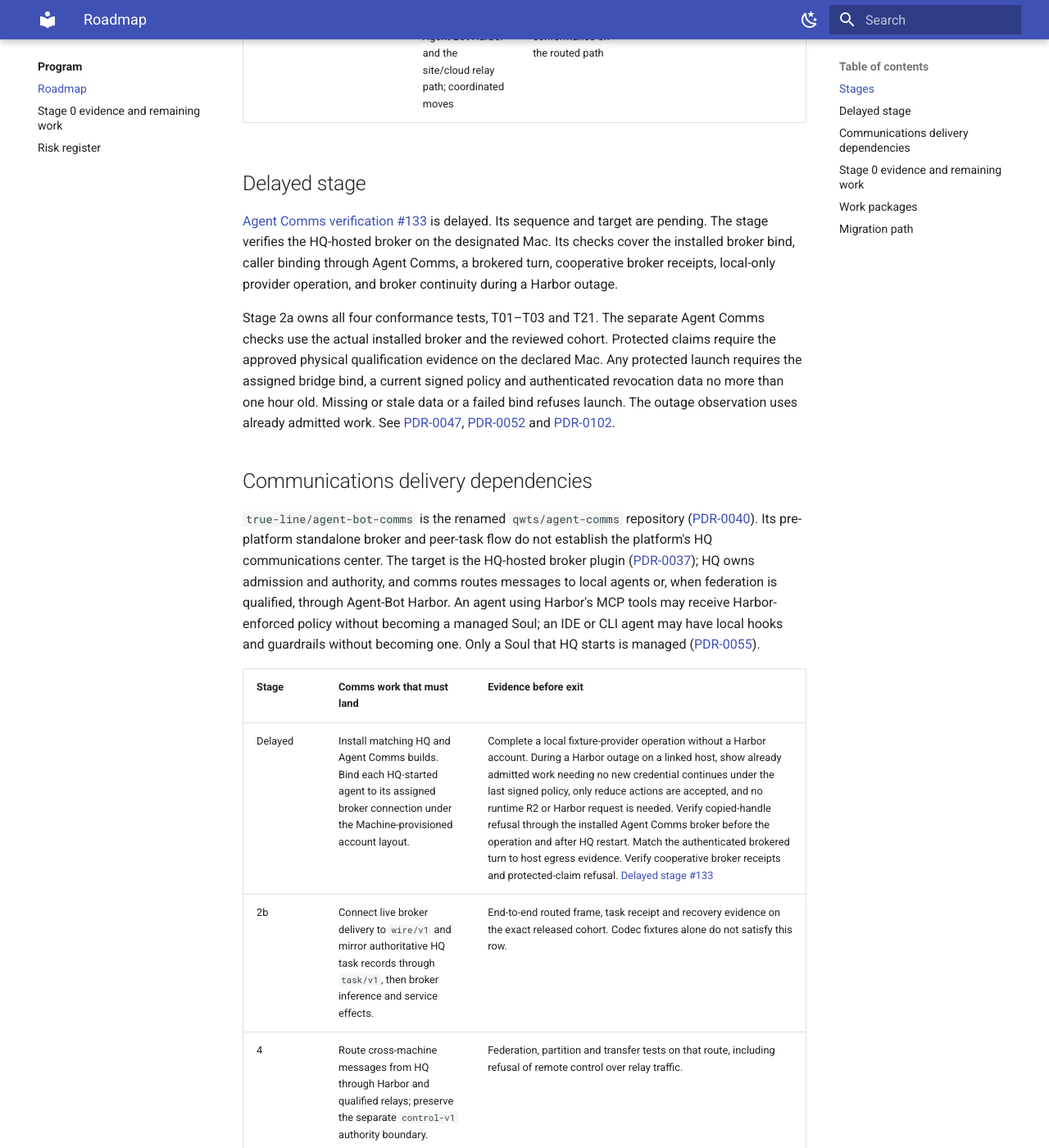
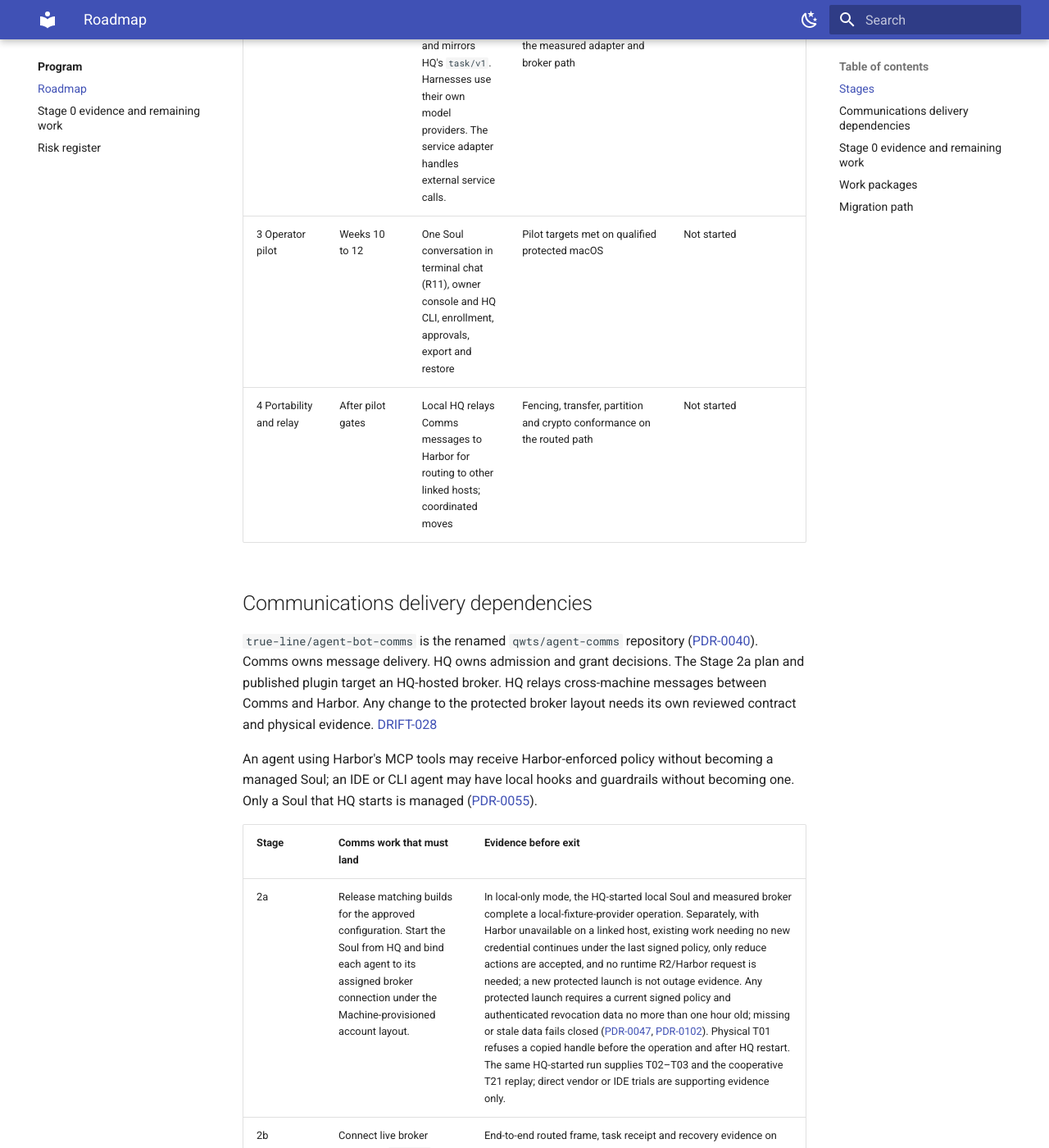
Before and after one commit to true-line/agent-bot-platform, an MkDocs documentation site: the page built from docs/10-program/roadmap.md, in a window 1280 px wide and 1400 px high, scrolled down 1639 px. Shown: the whole window at 82% size. Built offline with MkDocs 1.6.1 and Material for MkDocs 9.7.7, drawn with Linux system fonts in a browser that asks for light colours; some of the changed text lies outside the part shown.

Commit message:
Preserve current runtime architecture and specify the outstanding broker observations
Agent-Bot-Write: ghw_36fe06e1f9240b26
Agent-Bot-Session: f601b21bf418

```diff
--- a/docs/03-architecture/trust-domains-and-profiles.md
+++ b/docs/03-architecture/trust-domains-and-profiles.md
@@ -15,9 +15,10 @@ one you got.
 ## The core rule
 
 **Access is enforced by the host**, because harness and agent shell may
-share a trust domain. HQ is the enforcement point: a trusted supervisor
-admits runtimes; a broker mediates protected operations outside the
-agent shell's trust domain. If containment cannot be guaranteed, the Soul
+share a trust domain. HQ admits a managed Soul through its runner. Host containment and the broker
+for protected effects operate outside the agent shell's trust domain. Agent
+networking and communications policy are outside HQ's control. The existing
+protected broker layout requires [reconciliation](../00-governance/drift-register.md#drift-028-soul-traffic-and-the-hq-service-account). If containment cannot be guaranteed, the Soul
 **runs unenforced and says so** — unenforceable profiles are refused or
 reported, never silently downgraded.
 
@@ -30,7 +31,7 @@ HQ and the admin sandbox are separate trust domains. HQ requests privileged key
 Under a qualified protected profile, every protected
 operation is brokered *and* containment is enforced:
 
-- HQ-controlled launch of every agent runtime
+- HQ-authorized Soul start and supervised harness launch in separate runtime accounts
 - per-member principals
 - protected connection binding
 - caller-bound handles
@@ -42,12 +43,12 @@ member. How per-member principals and private state are provided under
 it, and whether a shared harness account can earn `protected`, are
 unspecified.
 
-Protected qualification requires T01–T03 on the declared macOS pilot host plus the cooperative T21 refusal check. The [roadmap](../10-program/roadmap.md#stages) assigns all four tests to Stage 2a and tracks installed Agent Comms verification under Delayed.
+Stage 2a requires protected T01–T03 on the declared macOS pilot host plus the cooperative T21 refusal check. The [roadmap](../10-program/roadmap.md#delayed-stage) tracks the installed Agent Comms evidence for those gates.
 
 ## What "cooperative" honestly means
 
 Under the cooperative profile, agents **share a trust domain**. Every feature still
-works — tasks, receipts, brokered inference, budgets, recovery — but a
+works — tasks, receipts, model calls through each harness’s provider, budgets, recovery — but a
 prompt-injected specialist could read the lead's files or reach a
 provider directly. Cooperative is *reported*: every receipt and the
 console say "cooperative" (R8, T21), and any protected claim is refused.
--- a/docs/07-verification/test-strategy.md
+++ b/docs/07-verification/test-strategy.md
@@ -23,23 +23,29 @@ How the platform proves it meets its requirements, from contract fixtures to the
 
 ## Entry and exit by stage
 
-A stage exits when its required evidence and that of preceding stages pass on the exact supported host and adapter versions (S6 section 14). The first pilot and any protected claim require full protected qualification. Blocked or unenforced observations can support development profiles only.
+A stage exits only when every test gated at or before it passes on the exact supported host and adapter versions (S6 section 14). "Blocked or reported as unenforced" passes a weaker development profile, never the protected one.
 
 | Stage | Exit evidence (S6 section 13) | Tests |
 |---|---|---|
 | 0 Contract baseline | Shared fixtures validate in both runtime and broker | T14 |
 | 1 Local vertical slice | One task completes with scoped proposals and one final commitment | T04, T05, T20 |
-| 2a Member isolation | Caller binding, Machine signing custody and host egress denial under protected enforcement, plus cooperative profile honesty | T01, T02, T03, T21 |
+| 2a Member isolation | Caller binding, Machine signing custody and host egress denial on the designated Mac under protected enforcement, plus cooperative profile honesty | T01, T02, T03, T21 |
 | 2b Brokered adapters | Unknown effects reconcile without blind replay | T06 to T11, T17 to T19, T23, T25, T26 |
-| 3 Operator pilot | Pilot tasks meet functional and operational targets on qualified hosts | T16, T22, T24, T27 to T30 |
+| 3 Operator pilot | Pilot tasks meet functional and operational targets | T16, T22, T24, T27 to T30 |
 | 4 Portability and relay | Fencing, transfer, partition and cryptographic conformance | T12, T13, T15 |
 
-Stage 1 acceptance requires T04, T05 and T20 to demonstrate their required semantic observations under `managed-cooperative`; a blocked, skipped or reported-as-unenforced observation is not a pass. That evidence qualifies task-source authority, deduplication and proposal/finalization semantics only and makes no protected-host containment claim. Protected qualification requires T01 to T03 under the protected profile on the designated Mac. T21 uses the cooperative profile and passes when every receipt names cooperative and protected claims are refused with `profile_insufficient`. A protected release claim requires the exact-cohort cumulative result. This clarification does not resolve the `managed-*` naming conflict recorded in [DRIFT-018](../00-governance/drift-register.md#drift-018-profile-values-say-managed-for-souls-hq-does-not-start).
+Stage 1 acceptance requires T04, T05 and T20 to demonstrate their required semantic observations under `managed-cooperative`; a blocked, skipped or reported-as-unenforced observation is not a pass. That evidence qualifies task-source authority, deduplication and proposal/finalization semantics only and makes no protected-host containment claim. Stage 2a's protected-label gate remains separate: T01 to T03 pass under `managed-protected`, while T21 is the negative honesty check run under `managed-cooperative` and passes only when receipts name cooperative and every protected claim is refused with `profile_insufficient`. Together T01 to T03 and T21 gate a protected claim. A later release claiming `managed-protected` still follows the exact-cohort cumulative gate above; this Stage 1 cooperative result is not protected evidence. This clarification does not resolve the `managed-*` naming conflict recorded in [DRIFT-018](../00-governance/drift-register.md#drift-018-profile-values-say-managed-for-souls-hq-does-not-start).
 
-**Delayed — Agent Comms verification.** The installed broker bind, caller
-binding through Agent Comms, brokered turn, and cooperative broker receipts are
-tracked in the [delayed stage](../10-program/roadmap.md#delayed-stage). Roadmap
-placement is pending. Stage 2a retains T01–T03 and T21.
+The [delayed Agent Comms run](../10-program/roadmap.md#delayed-stage) supplies
+integration evidence for Stage 2a on the exact installed cohort. For T01,
+present another agent’s copied handle to the broker and verify refusal before
+the protected operation. Repeat after HQ restart. For T21, replay the protected
+suite under the cooperative profile, verify every receipt names cooperative
+and verify each protected claim is refused with `profile_insufficient`.
+Link those results from [#133](https://github.com/true-line/agent-bot-platform/issues/133)
+to [#68](https://github.com/true-line/agent-bot-platform/issues/68).
+Scheduling an observation under #133 keeps its Stage 2a test open until the
+designated Mac supplies that observation.
 
 The full specification of each test is in the [conformance catalog](conformance-catalog.md); its requirement coverage is in the [traceability matrix](../02-requirements/traceability-matrix.md).
 
@@ -53,4 +59,4 @@ Every result names the definition revision, policy digest, dependency versions,
 
 ## Environments
 
-Protected macOS qualifies first. Linux and Windows qualify separately. Each result applies to its declared host and configuration. [Host priority](../04-decisions/PDR-0085-macos-first-protected-pilot.md) Stages 1 and 2 may use deterministic simulators for providers and services (S6 section 2); the pilot must use approved real adapters.
+Stage 2a qualifies protected macOS first. Linux and Windows qualify separately. Each result applies to its declared host and configuration. [Host priority](../04-decisions/PDR-0085-macos-first-protected-pilot.md) Stages 1 and 2 may use deterministic simulators for providers and services (S6 section 2); the pilot must use approved real adapters.
--- a/docs/10-program/roadmap.md
+++ b/docs/10-program/roadmap.md
@@ -15,40 +15,21 @@ Stages exit on evidence. S6 estimates the dates. [PDR-0085](../04-decisions/PDR-
 | Stage | Planning range | Deliverable | Exit evidence | Recorded state |
 |---|---|---|---|---|
 | 0 Contract baseline | Weeks 1 to 2 | Glossary, schemas, fixtures, threat model, compatibility inventory, traceability | Shared fixtures validate in runtime and broker (T14) | The owner confirmed exit by approving [closeout PR #79](https://github.com/true-line/agent-bot-platform/pull/79), which closed [#66](https://github.com/true-line/agent-bot-platform/issues/66). See [evidence](#stage-0-evidence-and-remaining-work). |
-| 1 Local vertical slice | Weeks 3 to 5 | One Soul, two members, local admission, task ledger, fake adapters | One task completes with scoped proposals and one final commitment | Exit evidence complete 2026-11-17; approval of [#67](https://github.com/true-line/agent-bot-platform/issues/67) confirms exit. T04/T05/T20 passed under `managed-cooperative` ([soul-conformance PR #7](https://github.com/true-line/soul-conformance/pull/7)). [PR #10](https://github.com/true-line/soul-conformance/pull/10) [post-merge CI](https://github.com/true-line/soul-conformance/actions/runs/44104254218) passed 31 tests and `hello.soul` against the pinned runtime and real HQ. Clean reports: [artifact 14336598815](https://github.com/true-line/soul-conformance/actions/runs/44104254218/artifacts/14336598815), ZIP SHA-256 `3449cc028f36a3653de16d1fd23346df65138d31bfe0fb1fb2bc0a1fa0baeeed`. The result qualifies the cooperative profile. Protected qualification requires additional physical evidence. |
-| 2a Member isolation | Weeks 6 to 7 | HQ-controlled local launch and account isolation, Machine signing custody, host egress enforcement and cooperative refusal | On the declared Mac, pass T01 caller binding, T02 key custody and no fallback, and T03 direct egress denial under protected enforcement. Pass T21 under cooperative enforcement. | In progress ([#68](https://github.com/true-line/agent-bot-platform/issues/68)) |
-| 2b Brokered adapters | Weeks 8 to 9 | HQ-hosted comms routes live `wire/v1` and mirrors HQ's `task/v1`; brokered inference and service adapter, budgets, recovery, reconciliation | Unknown effects reconcile without blind replay through the live HQ broker | Not started |
-| 3 Operator pilot | Weeks 10 to 12 | Minimal owner console and HQ CLI, enrollment, approvals, export and restore | Pilot targets met on qualified protected macOS | Not started |
-| 4 Portability and relay | After pilot gates | HQ routes cross-machine agent traffic through Agent-Bot Harbor and the site/cloud relay path; coordinated moves | Fencing, transfer, partition and crypto conformance on the routed path | Not started |
-
-## Delayed stage
-
-[Agent Comms verification #133](https://github.com/true-line/agent-bot-platform/issues/133)
-is delayed. Its sequence and target are pending. The stage verifies the HQ-hosted
-broker on the designated Mac. Its checks cover the installed broker bind,
-caller binding through Agent Comms, a brokered turn, cooperative broker
-receipts, local-only provider operation, and broker continuity during a
-Harbor outage.
-
-Stage 2a owns all four conformance tests, T01–T03 and T21. The separate
-Agent Comms checks use the actual installed broker and the reviewed cohort.
-Protected claims require the approved physical qualification evidence on
-the declared Mac. Any protected launch requires the assigned bridge bind, a current signed policy
-and authenticated revocation data no more than one hour old. Missing or stale
-data or a failed bind refuses launch. The outage observation uses already
-admitted work. See [PDR-0047](../04-decisions/PDR-0047-harbor-is-the-control-plane-of-a-linked-machine.md),
-[PDR-0052](../04-decisions/PDR-0052-process-isolation-for-harness-egress.md)
-and [PDR-0102](../04-decisions/PDR-0102-protected-adapter-qualification.md).
+| 1 Local vertical slice | Weeks 3 to 5 | One Soul, two members, local admission, task ledger, fake adapters | One task completes with scoped proposals and one final commitment | Exit evidence complete 2026-11-17; approval of [#67](https://github.com/true-line/agent-bot-platform/issues/67) confirms exit. T04/T05/T20 passed under `managed-cooperative` ([soul-conformance PR #7](https://github.com/true-line/soul-conformance/pull/7)). [PR #10](https://github.com/true-line/soul-conformance/pull/10) [post-merge CI](https://github.com/true-line/soul-conformance/actions/runs/44104254218) passed 31 tests and `hello.soul` against the pinned runtime and real HQ. Clean reports: [artifact 14336598815](https://github.com/true-line/soul-conformance/actions/runs/44104254218/artifacts/14336598815), ZIP SHA-256 `3449cc028f36a3653de16d1fd23346df65138d31bfe0fb1fb2bc0a1fa0baeeed`. Cooperative only; Stage 2a retains the protected-host gate. |
+| 2a Member isolation | Weeks 6 to 7 | HQ starts the separate Soul runner. Qualify macOS caller binding, isolation, key custody and host egress controls on the measured path. | In local-only mode (no Harbor account), an HQ-started Soul completes a local-fixture-provider operation on the qualified path. Separately, with Harbor unavailable on a linked host, existing work that needs no new credential continues under the last signed policy, only reduce actions are accepted, and no runtime R2/Harbor request is needed; do not count a new protected launch as outage evidence. Any protected launch still requires a current signed policy and authenticated revocation snapshot no more than one hour old; missing or stale revocation data fails closed ([PDR-0047](../04-decisions/PDR-0047-harbor-is-the-control-plane-of-a-linked-machine.md), [PDR-0102](../04-decisions/PDR-0102-protected-adapter-qualification.md)). On the declared Mac, the HQ-started run passes T01–T03 protected and T21 cooperative on the exact approved broker path. | In progress ([#68](https://github.com/true-line/agent-bot-platform/issues/68)); HQ Soul-start and macOS qualification pending. |
+| 2b Brokered adapters | Weeks 8 to 9 | Comms routes live `wire/v1` and mirrors HQ's `task/v1`. Harnesses use their own model providers. The service adapter handles external service calls. | Unknown effects reconcile without blind replay through the measured adapter and broker path | Not started |
+| 3 Operator pilot | Weeks 10 to 12 | One Soul conversation in terminal chat (R11), owner console and HQ CLI, enrollment, approvals, export and restore | Pilot targets met on qualified protected macOS | Not started |
+| 4 Portability and relay | After pilot gates | Local HQ relays Comms messages to Harbor for routing to other linked hosts; coordinated moves | Fencing, transfer, partition and crypto conformance on the routed path | Not started |
 
 ## Communications delivery dependencies
 
 `true-line/agent-bot-comms` is the renamed `qwts/agent-comms` repository
 ([PDR-0040](../04-decisions/PDR-0040-repository-renames-and-transfers-to-true-line.md)).
-Its pre-platform standalone broker and peer-task flow do not establish the
-platform's HQ communications center. The target is the HQ-hosted broker plugin
-([PDR-0037](../04-decisions/PDR-0037-agent-bot-executables-are-daemon-plugins-behind-a-shim.md));
-HQ owns admission and authority, and comms routes messages to local agents or,
-when federation is qualified, through Agent-Bot Harbor. An agent using Harbor's
+Comms owns message delivery. HQ owns admission and grant decisions. The Stage 2a
+plan and published plugin target an HQ-hosted broker. HQ relays cross-machine messages between Comms and Harbor. Any change to the
+protected broker layout needs its own reviewed contract and physical evidence. [DRIFT-028](../00-governance/drift-register.md#drift-028-soul-traffic-and-the-hq-service-account)
+
+An agent using Harbor's
 MCP tools may receive Harbor-enforced policy without becoming a managed Soul;
 an IDE or CLI agent may have local hooks and guardrails without becoming one.
 Only a Soul that HQ starts is managed
@@ -56,15 +37,16 @@ Only a Soul that HQ starts is managed
 
 | Stage | Comms work that must land | Evidence before exit |
 |---|---|---|
-| Delayed | Install matching HQ and Agent Comms builds. Bind each HQ-started agent to its assigned broker connection under the Machine-provisioned account layout. | Complete a local fixture-provider operation without a Harbor account. During a Harbor outage on a linked host, show already admitted work needing no new credential continues under the last signed policy, only reduce actions are accepted, and no runtime R2 or Harbor request is needed. Verify copied-handle refusal through the installed Agent Comms broker before the operation and after HQ restart. Match the authenticated brokered turn to host egress evidence. Verify cooperative broker receipts and protected-claim refusal. [Delayed stage #133](https://github.com/true-line/agent-bot-platform/issues/133) |
-| 2b | Connect live broker delivery to `wire/v1` and mirror authoritative HQ task records through `task/v1`, then broker inference and service effects. | End-to-end routed frame, task receipt and recovery evidence on the exact released cohort. Codec fixtures alone do not satisfy this row. |
-| 4 | Route cross-machine messages from HQ through Harbor and qualified relays; preserve the separate `control-v1` authority boundary. | Federation, partition and transfer tests on that route, including refusal of remote control over relay traffic. |
+| 2a | Release matching builds for the approved configuration. Start the Soul from HQ and bind each agent to its assigned broker connection under the Machine-provisioned account layout. | In local-only mode, the HQ-started local Soul and measured broker complete a local-fixture-provider operation. Separately, with Harbor unavailable on a linked host, existing work needing no new credential continues under the last signed policy, only reduce actions are accepted, and no runtime R2/Harbor request is needed; a new protected launch is not outage evidence. Any protected launch requires a current signed policy and authenticated revocation data no more than one hour old; missing or stale data fails closed ([PDR-0047](../04-decisions/PDR-0047-harbor-is-the-control-plane-of-a-linked-machine.md), [PDR-0102](../04-decisions/PDR-0102-protected-adapter-qualification.md)). Physical T01 refuses a copied handle before the operation and after HQ restart. The same HQ-started run supplies T02–T03 and the cooperative T21 replay; direct vendor or IDE trials are supporting evidence only. |
+| 2b | Connect live broker delivery to `wire/v1` and mirror authoritative HQ task records through `task/v1`, then verify receipts for harness provider use and service effects. | End-to-end routed frame, task receipt and recovery evidence on the exact released cohort. Codec fixtures alone do not satisfy this row. |
+| 4 | Route a Comms message through the sending HQ, Harbor and the receiving HQ to the destination agent. Preserve the separate `control-v1` authority boundary. | Federation, partition and transfer tests on that route, including refusal of remote control over relay traffic. |
 
 The published comms [v0.5.6 release](https://github.com/true-line/agent-bot-comms/releases/tag/v0.5.6) includes the HQ plugin packaging
 ([PR #323](https://github.com/true-line/agent-bot-comms/pull/323)). A matching
-HQ release, installation, and brokered physical run are evidence gates for the delayed Agent Comms stage. Live `wire/v1` delivery
+HQ release, installation, and physical run remain Stage 2a evidence gates. Live `wire/v1` delivery
 remains tracked in [comms #300](https://github.com/true-line/agent-bot-comms/issues/300).
-Physical evidence uses the matching installed cohort. The controlled test Soul uses the
+Neither a green plugin fixture nor an older standalone-broker release is a
+Stage 2a physical result. The controlled test Soul uses the
 [owner-approved frozen definition and launch-input rule](../04-decisions/PDR-0102-protected-adapter-qualification.md#controlled-stage-2a-soul-measurement);
 its claimed `SoulLock` digest alone cannot qualify the started revision.
 Source seams for the local protected path are tracked in
@@ -80,9 +62,8 @@ The measured report and offline verifier drafts are
 addresses the Darwin process observer separately. These source slices do not
 provide the signed frozen `.soul` release, authenticated one-use completion,
 secure-admin v3 host signing, released adapter cohort or physical T01–T03/T21
-results. The [Stage 2a tracker](https://github.com/true-line/agent-bot-platform/issues/68)
-and [delayed Agent Comms tracker](https://github.com/true-line/agent-bot-platform/issues/133)
-record conformance and Agent Comms integration evidence respectively.
+results. The [Stage 2a gate](https://github.com/true-line/agent-bot-platform/issues/68)
+remains at 0 of 4 physical tests.
 [DRIFT-018](../00-governance/drift-register.md#drift-018-profile-values-say-managed-for-souls-hq-does-not-start)
 tracks released profile values that still say `managed` for externally started
 Souls; do not infer managed status from that label alone.
```
Also changed, not shown: other parts of docs/03-architecture/trust-domains-and-profiles.md (+1 -1 lines), other parts of docs/07-verification/test-strategy.md (+1 -1 lines), other parts of docs/10-program/roadmap.md (+1 -1 lines).
